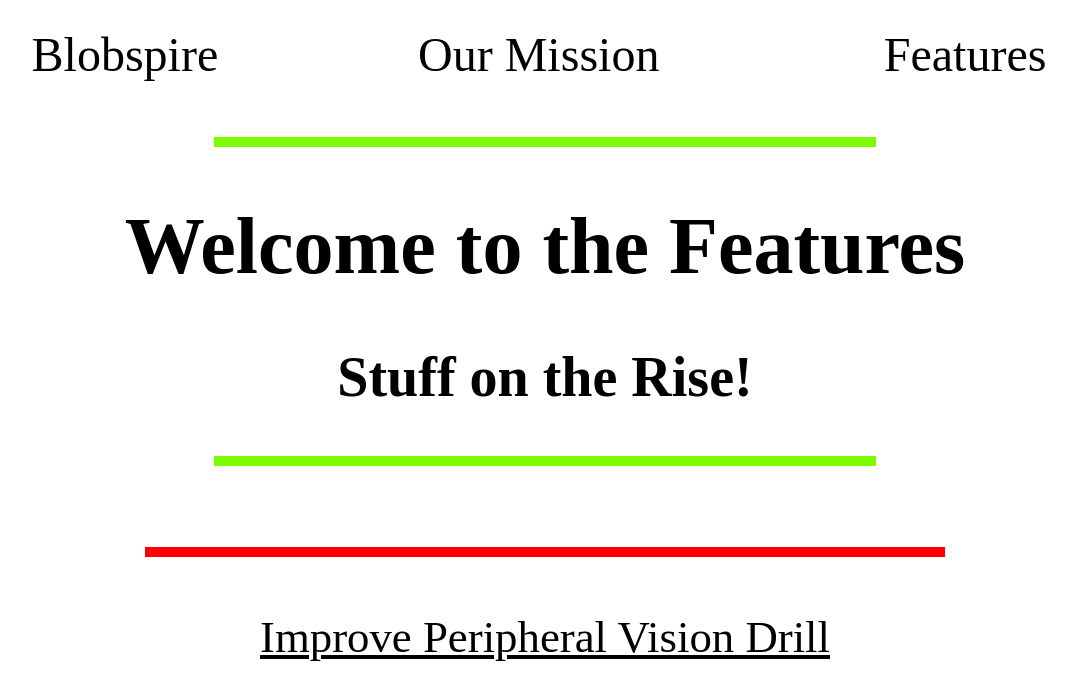
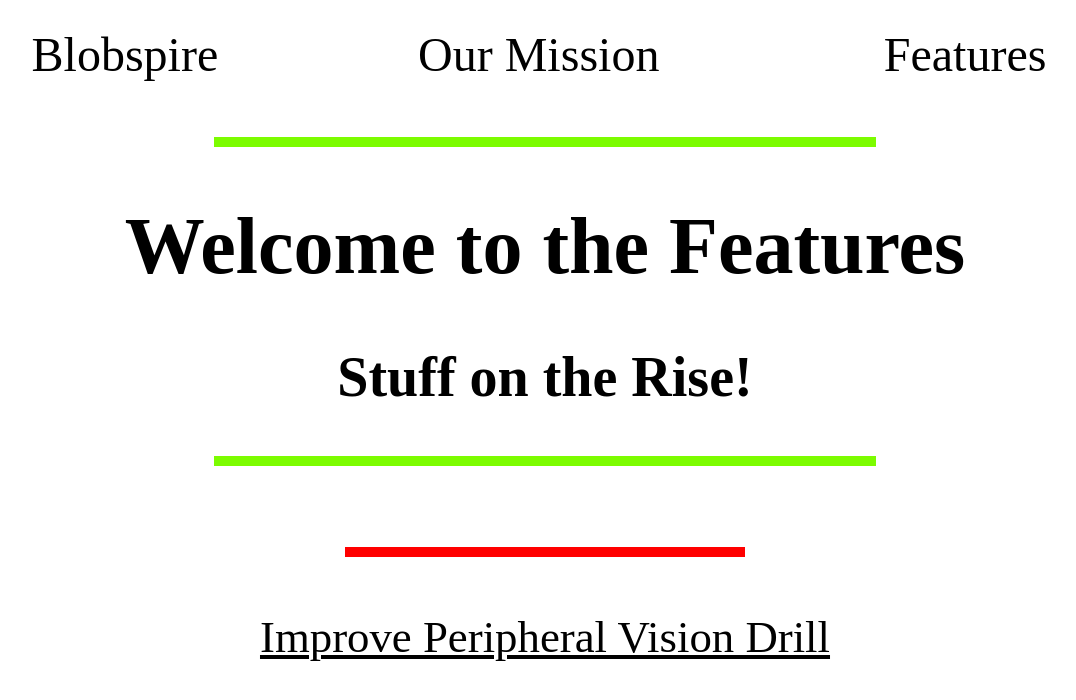
Before and after one commit to blobspire/blobspire.github.io, a Jekyll site: the page features/index.html, which Jekyll copies as it is, in a window 1280 px wide. Shown: the top 700 px of the page, without its empty margins (95-1171 px from the left). Built offline with Jekyll 4.4.1, drawn with Linux system fonts in a browser that asks for light colours.

Commit message:
shorten red bar

```diff
--- a/features/index.html
+++ b/features/index.html
@@ -113,7 +113,7 @@ li a.active {
 <br>
 
 <form id="reload">
-<input type="image" src="redSquareArt.png" onclick="" align="middle" width="800" height="10" />
+<input type="image" src="redSquareArt.png" onclick="" align="middle" width="400" height="10" />
 </form>
 
 <br>
```
